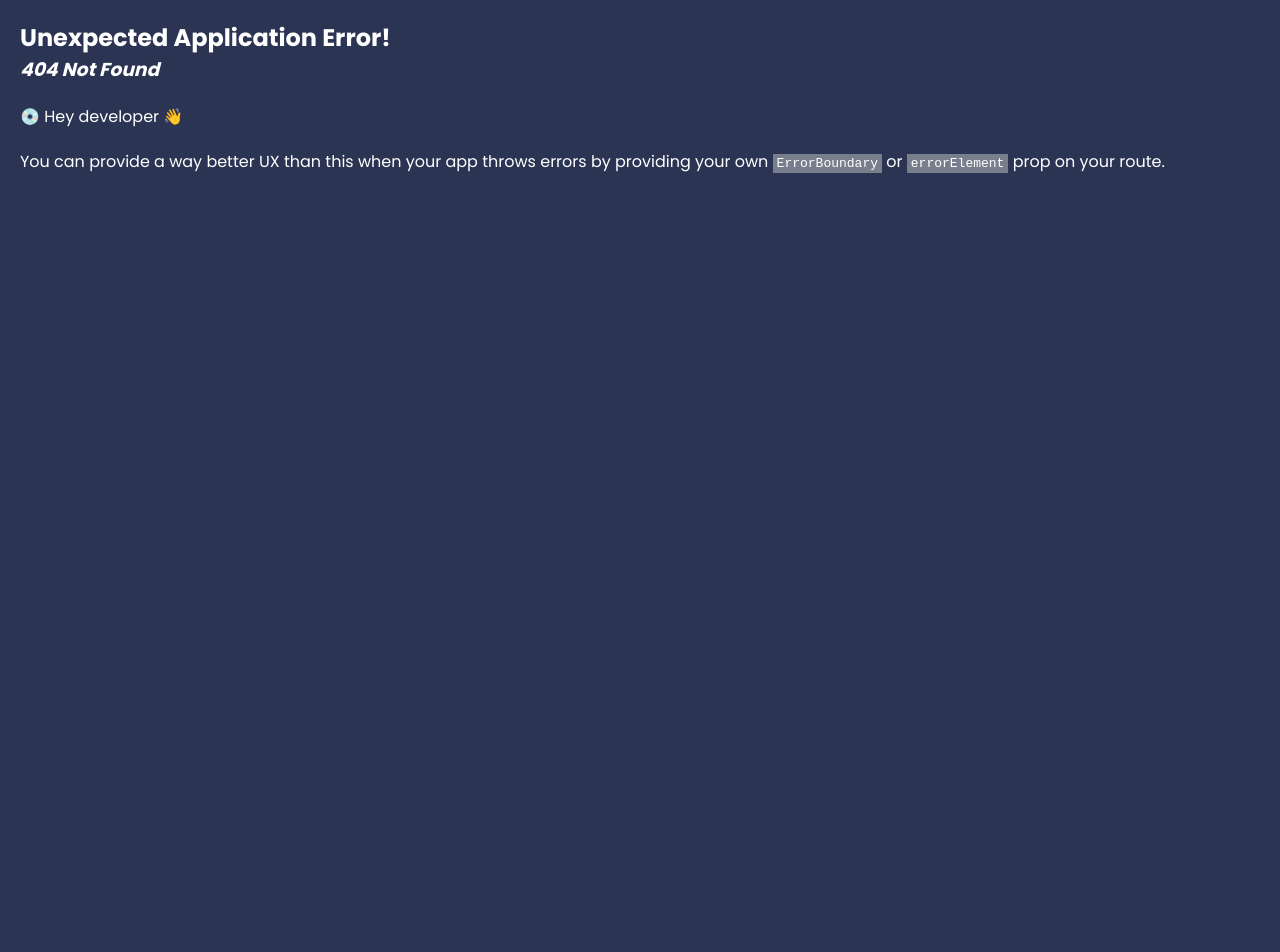
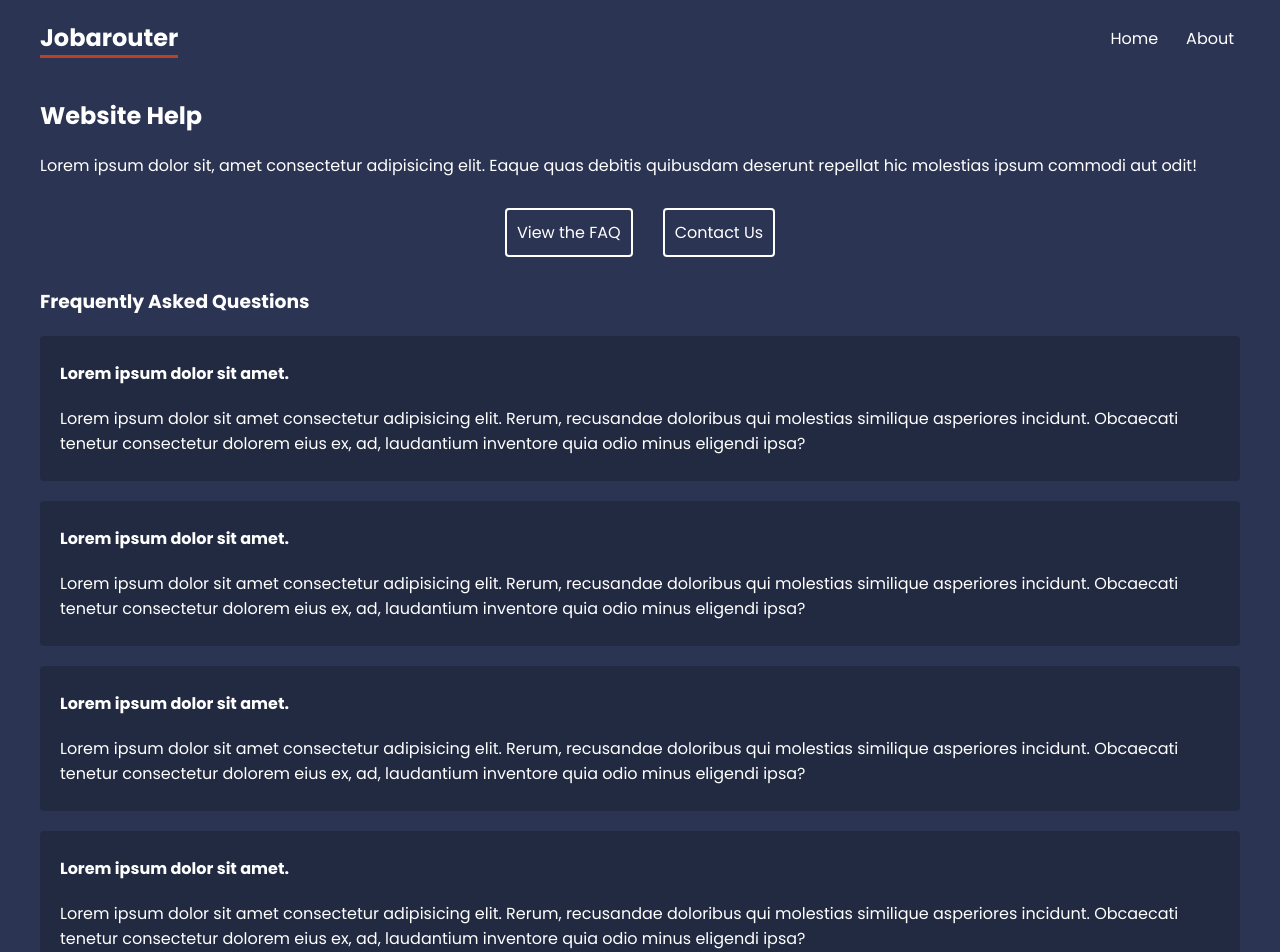
Before and after one commit to kiancodemy/React-router-project, a React (Vite) app: page /help/faq in a window 1280 px wide. Before the commit this address had no page. Shown: the top 952 px of the page. Before the commit the page ends 800 px from the top, so only its background shows below. Built offline with nearby package versions, Linux system fonts and the light colour scheme.

Commit message:
'add-elements'

```diff
--- a/src/App.jsx
+++ b/src/App.jsx
@@ -4,15 +4,23 @@
   createRoutesFromElements,
   RouterProvider,
 } from "react-router-dom";
+import Faq from "./pages/Help/faq";
+import Contact from "./pages/Help/contact";
+import HelpLayout from "./layout/helplayout";
 import RootLayout from "./layout/layout";
 import Home from "./pages/Home";
 import About from "./pages/about";
 function App() {
   const rout = createBrowserRouter(
     createRoutesFromElements(
-      <Route element={<RootLayout></RootLayout>}>
+      <Route path="/" element={<RootLayout />}>
         <Route path="/" element={<Home />}></Route>
-        <Route path="/about" element={<About />}></Route>
+        <Route path="about" element={<About />}></Route>
+
+        <Route path="help" element={<HelpLayout />}>
+          <Route path="faq" element={<Faq />}></Route>
+          <Route path="contact" element={<Contact />}></Route>
+        </Route>
       </Route>
     )
   );
--- /dev/null
+++ b/src/layout/helplayout.jsx
@@ -0,0 +1,21 @@
+import { NavLink, Outlet } from "react-router-dom";
+
+export default function HelpLayout() {
+  return (
+    <div className="help-layout">
+      <h2>Website Help</h2>
+      <p>
+        Lorem ipsum dolor sit, amet consectetur adipisicing elit. Eaque quas
+        debitis quibusdam deserunt repellat hic molestias ipsum commodi aut
+        odit!
+      </p>
+
+      <nav>
+        <NavLink to="/faq">View the FAQ</NavLink>
+        <NavLink to="/contact">Contact Us</NavLink>
+      </nav>
+
+      <Outlet />
+    </div>
+  );
+}
--- a/src/layout/layout.jsx
+++ b/src/layout/layout.jsx
@@ -7,7 +7,7 @@
         <nav>
           <h1>Jobarouter</h1>
           <NavLink to="/">Home</NavLink>
-          <NavLink to="/about">About</NavLink>
+          <NavLink to="about">About</NavLink>
         </nav>
       </header>
       <main>
--- /dev/null
+++ b/src/pages/Help/contact.jsx
@@ -0,0 +1,18 @@
+export default function Contact() {
+    return (
+      <div className="contact">
+        <h3>Contact Us</h3>
+        <form>
+          <label>
+            <span>Your email:</span>
+            <input type="email" name="email" required />
+          </label>
+          <label>
+            <span>Your message:</span>
+            <textarea name="message" required></textarea>
+          </label>
+          <button>Submit</button>
+        </form>
+      </div>
+    )
+  }
--- /dev/null
+++ b/src/pages/Help/faq.jsx
@@ -0,0 +1,67 @@
+export default function Faq() {
+  return (
+    <div className="faq">
+      <h3>Frequently Asked Questions</h3>
+
+      <div className="question">
+        <p>
+          <strong>Lorem ipsum dolor sit amet.</strong>
+        </p>
+        <p>
+          Lorem ipsum dolor sit amet consectetur adipisicing elit. Rerum,
+          recusandae doloribus qui molestias similique asperiores incidunt.
+          Obcaecati tenetur consectetur dolorem eius ex, ad, laudantium
+          inventore quia odio minus eligendi ipsa?
+        </p>
+      </div>
+
+      <div className="question">
+        <p>
+          <strong>Lorem ipsum dolor sit amet.</strong>
+        </p>
+        <p>
+          Lorem ipsum dolor sit amet consectetur adipisicing elit. Rerum,
+          recusandae doloribus qui molestias similique asperiores incidunt.
+          Obcaecati tenetur consectetur dolorem eius ex, ad, laudantium
+          inventore quia odio minus eligendi ipsa?
+        </p>
+      </div>
+
+      <div className="question">
+        <p>
+          <strong>Lorem ipsum dolor sit amet.</strong>
+        </p>
+        <p>
+          Lorem ipsum dolor sit amet consectetur adipisicing elit. Rerum,
+          recusandae doloribus qui molestias similique asperiores incidunt.
+          Obcaecati tenetur consectetur dolorem eius ex, ad, laudantium
+          inventore quia odio minus eligendi ipsa?
+        </p>
+      </div>
+
+      <div className="question">
+        <p>
+          <strong>Lorem ipsum dolor sit amet.</strong>
+        </p>
+        <p>
+          Lorem ipsum dolor sit amet consectetur adipisicing elit. Rerum,
+          recusandae doloribus qui molestias similique asperiores incidunt.
+          Obcaecati tenetur consectetur dolorem eius ex, ad, laudantium
+          inventore quia odio minus eligendi ipsa?
+        </p>
+      </div>
+
+      <div className="question">
+        <p>
+          <strong>Lorem ipsum dolor sit amet.</strong>
+        </p>
+        <p>
+          Lorem ipsum dolor sit amet consectetur adipisicing elit. Rerum,
+          recusandae doloribus qui molestias similique asperiores incidunt.
+          Obcaecati tenetur consectetur dolorem eius ex, ad, laudantium
+          inventore quia odio minus eligendi ipsa?
+        </p>
+      </div>
+    </div>
+  );
+}
```
